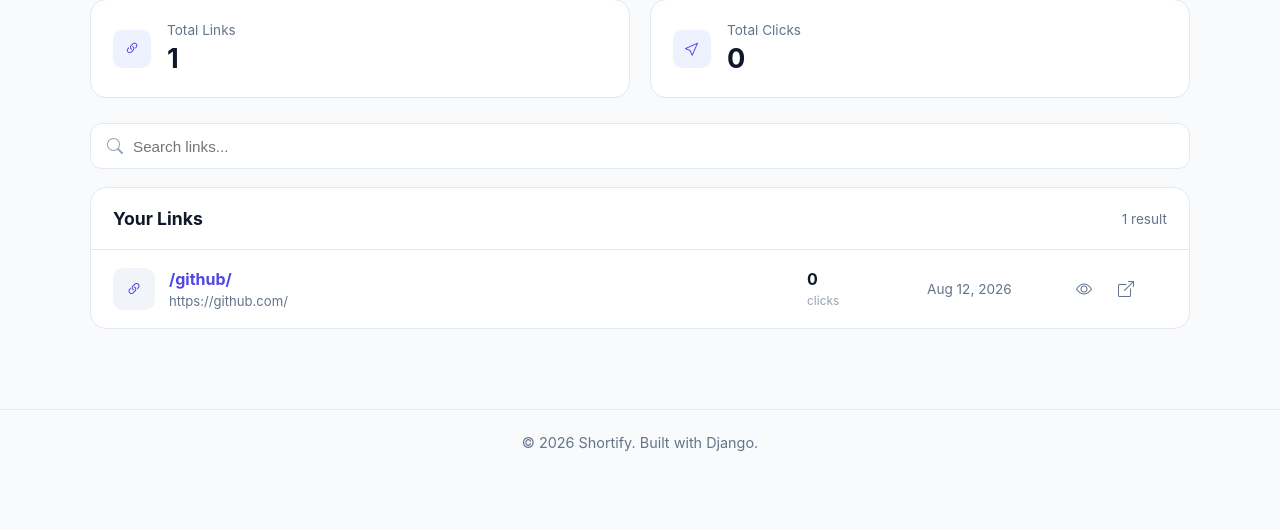
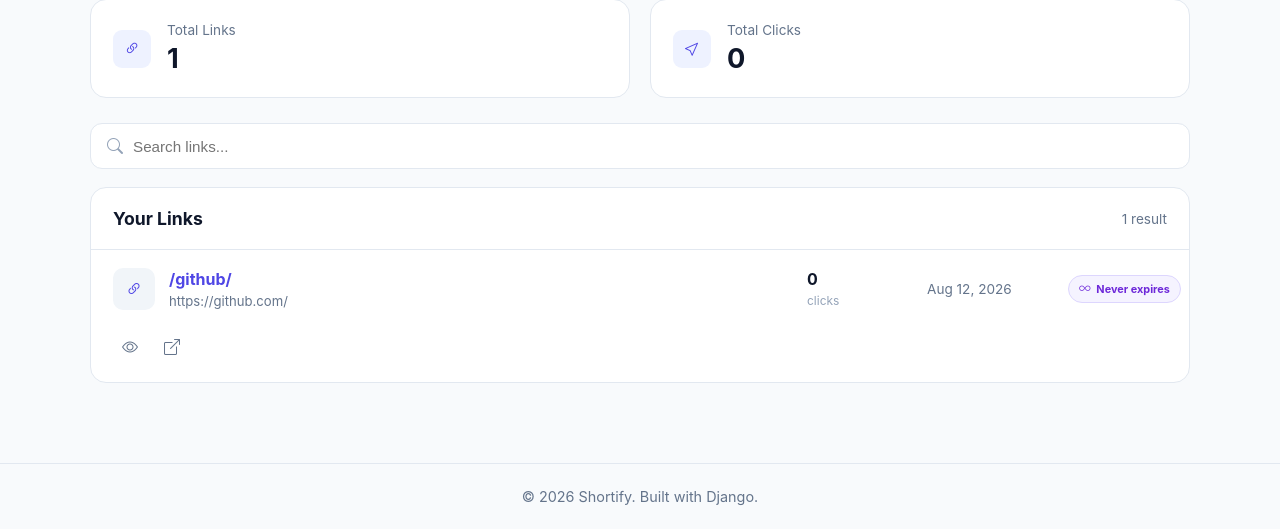
Before and after one commit to pokhrelsamir/Shortify, a Django app: page /dashboard/ in a window 1280 px wide. Shown: the part 271-800 px from the top of the page. Run offline with Django 5.2, Linux system fonts and the light colour scheme; data comes from the database, SQL or seed files in the repository.

Commit message:
HTML Code for Expiration Status

```diff
--- a/links/templates/links/dashboard.html
+++ b/links/templates/links/dashboard.html
@@ -87,13 +87,9 @@
                 >
 
                 {% if search_query %}
-
-                    <a
-                        href="{% url 'links:dashboard' %}"
-                    >
+                    <a href="{% url 'links:dashboard' %}">
                         Clear
                     </a>
-
                 {% endif %}
 
             </form>
@@ -125,6 +121,8 @@
 
                         <div class="link-row">
 
+                            <!-- Link -->
+
                             <div class="link-main">
 
                                 <div class="link-icon">
@@ -149,6 +147,8 @@
                             </div>
 
 
+                            <!-- Clicks -->
+
                             <div class="link-clicks">
 
                                 <strong>
@@ -162,12 +162,55 @@
                             </div>
 
 
+                            <!-- Created Date -->
+
                             <div class="link-date">
 
                                 {{ link.created_at|date:"M d, Y" }}
 
                             </div>
 
+
+                            <!-- Expiration Status -->
+
+                            <div class="link-status">
+
+                                {% if link.is_expired %}
+
+                                    <span
+                                        class="status-badge status-expired"
+                                        title="This link has expired"
+                                    >
+                                        <i class="bi bi-x-circle"></i>
+                                        Expired
+                                    </span>
+
+                                {% elif link.is_expiring %}
+
+                                    <span
+                                        class="status-badge status-active"
+                                        title="This link is currently active"
+                                    >
+                                        <i class="bi bi-check-circle"></i>
+                                        Active
+                                    </span>
+
+                                {% else %}
+
+                                    <span
+                                        class="status-badge status-never"
+                                        title="This link never expires"
+                                    >
+                                        <i class="bi bi-infinity"></i>
+                                        Never expires
+                                    </span>
+
+                                {% endif %}
+
+                            </div>
+
+
+                            <!-- Actions -->
 
                             <div class="link-actions">
 
@@ -205,6 +248,7 @@
                         <div class="pagination-info">
 
                             Showing
+
                             <strong>
                                 {{ page_obj.start_index }}
                             </strong>
```
